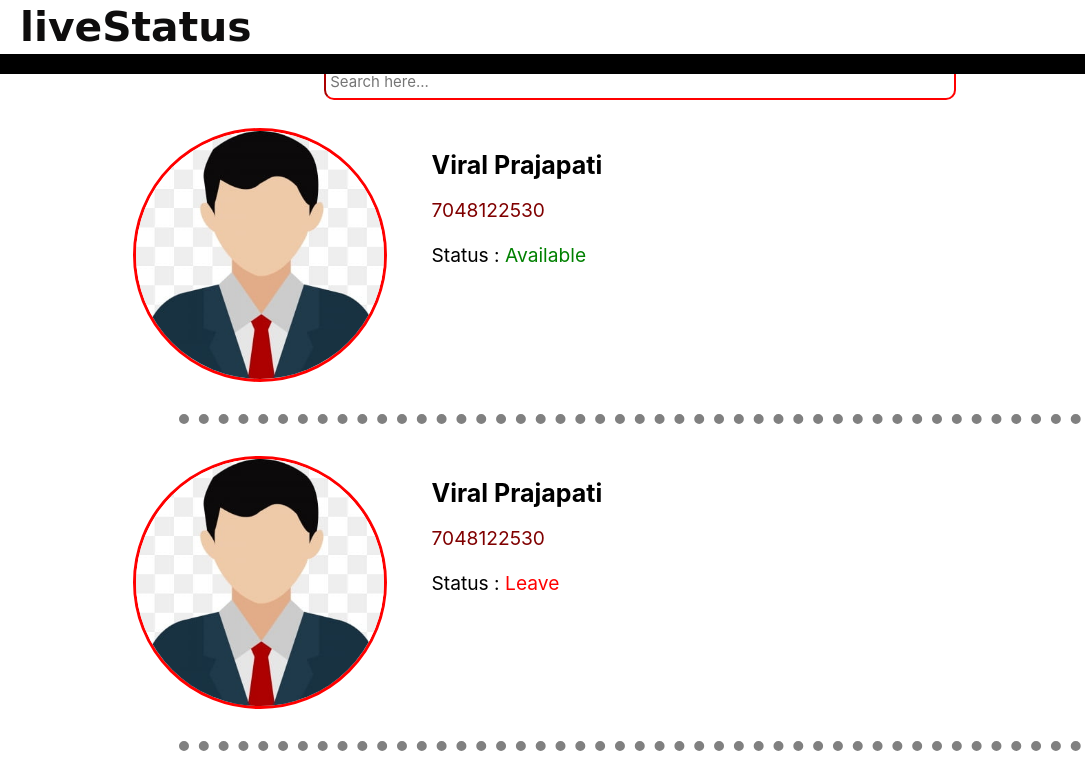
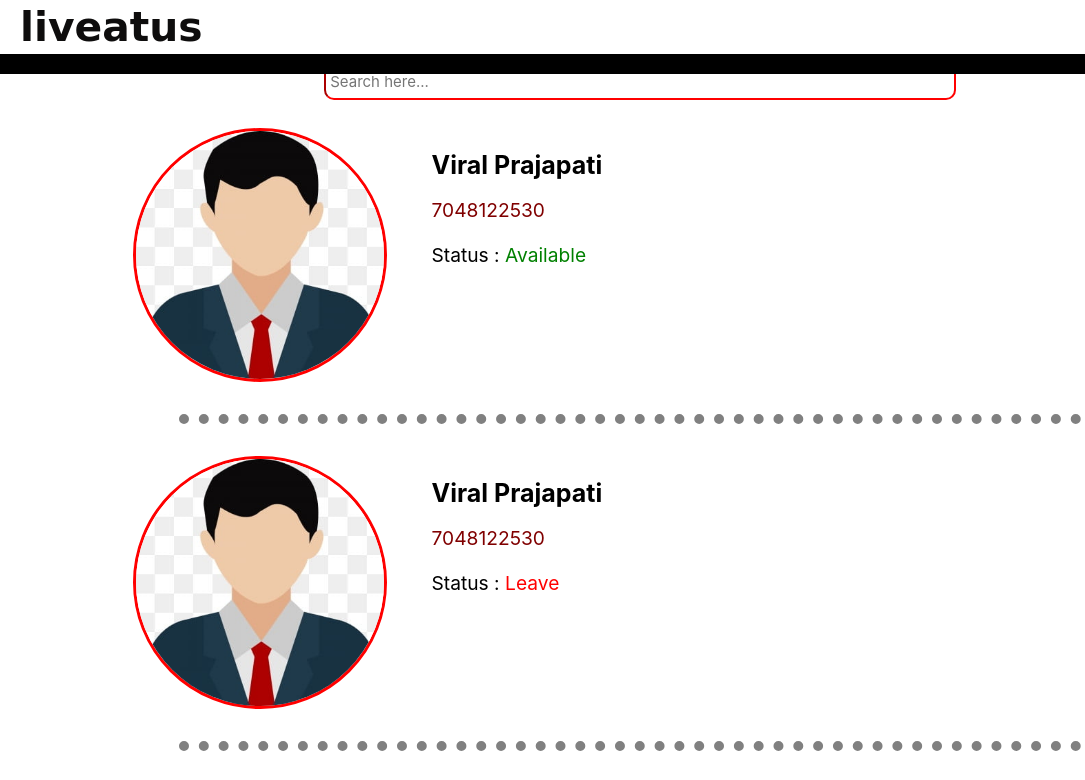
Before and after one commit to NanditShah/Status, a plain HTML site: page home.htm in a window 1280 px wide. Shown: the top 780 px of the page, 0-1085 px from the left. Drawn offline with nearby package versions, Linux system fonts and the light colour scheme; files whose address does not match are found by name; a web font is replaced by a local one.

Commit message:
Update home.htm

```diff
--- a/home.htm
+++ b/home.htm
@@ -20,7 +20,7 @@
     <!-- navbar -->
     <nav class="navbar">
         <div id="logo">
-            <h2>liveStatus</h2>
+            <h2>liveatus</h2>
         </div>
         <ul id="Menuitems">
             <li class="item-1"> <a href="/">Home</a> </li>
```
